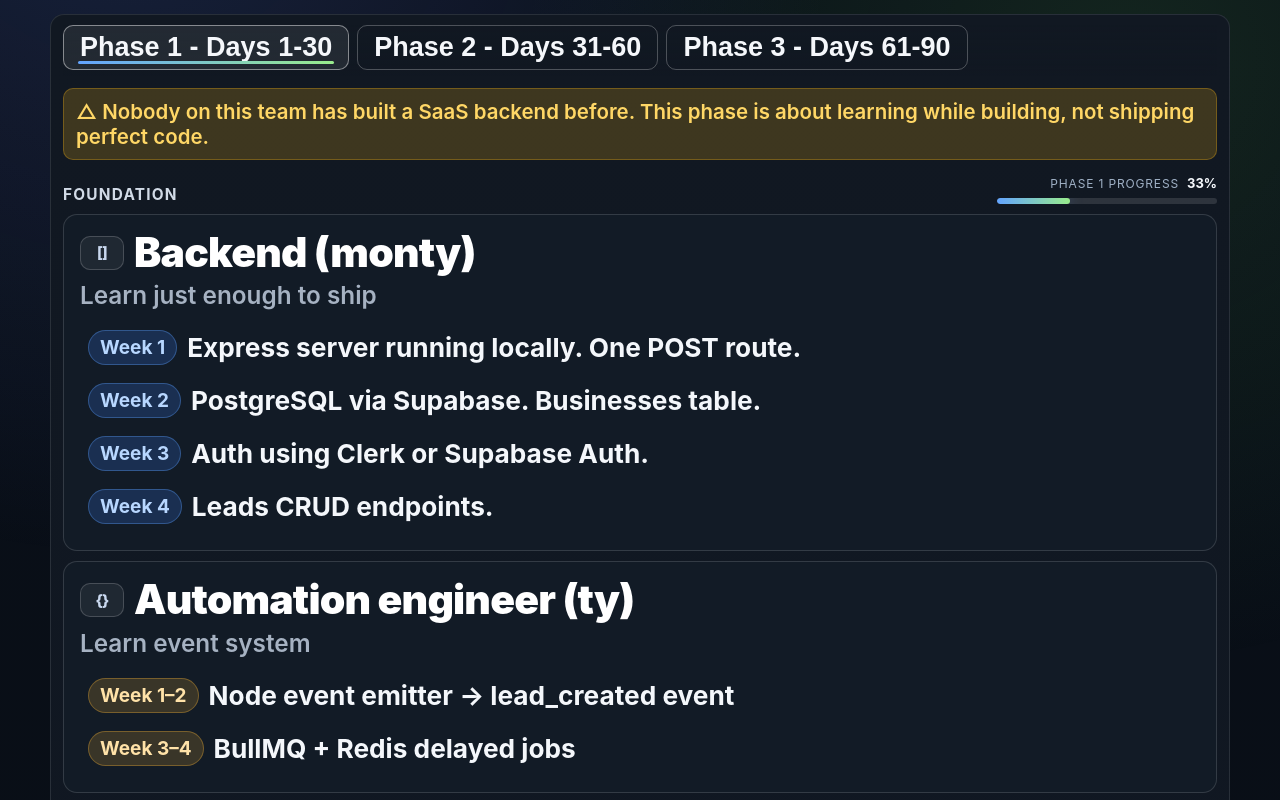
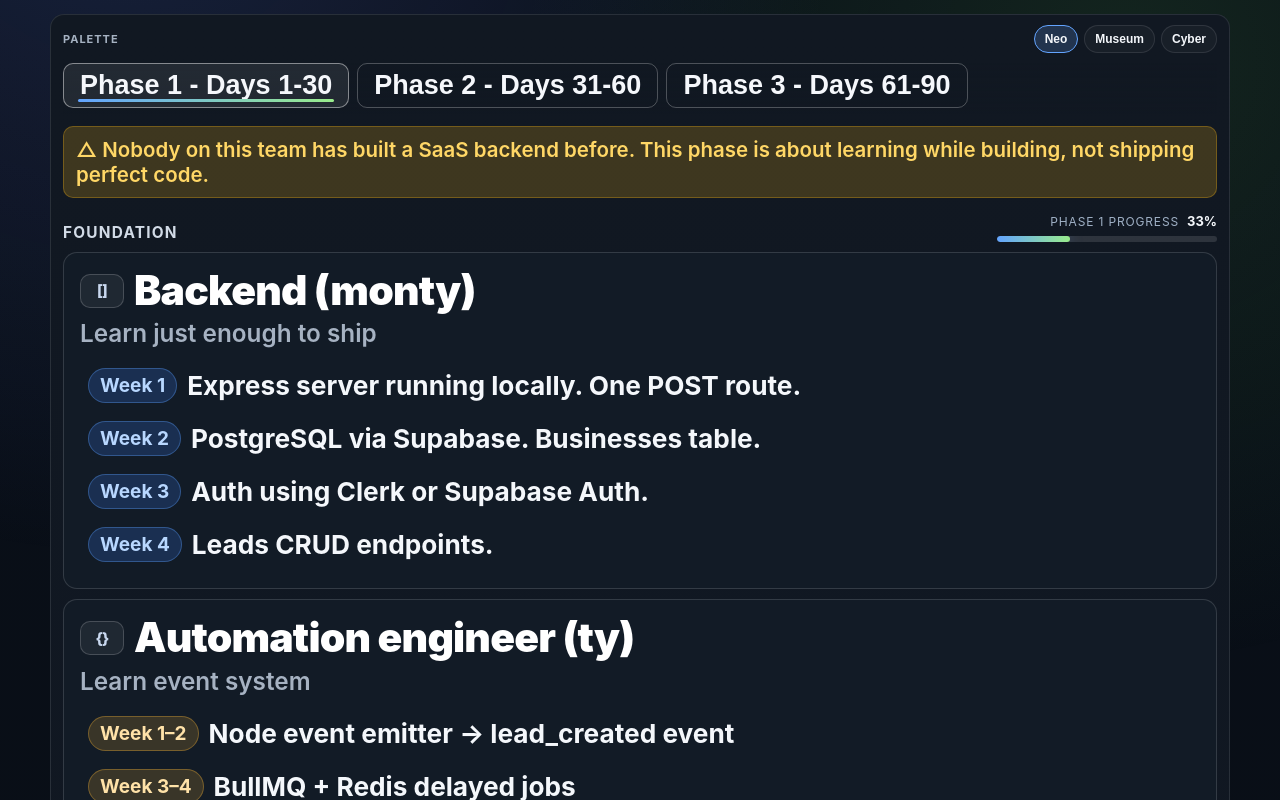
Before and after one commit to halfsins/90dayroadmap, a React (Vite) app: page / in a window 1280 px wide. Shown: the top 800 px of the page. Built offline with nearby package versions, Linux system fonts and the light colour scheme.

Commit message:
Add theme switcher and per-theme styling

```diff
--- a/src/App.jsx
+++ b/src/App.jsx
@@ -2,6 +2,7 @@ import { useState } from "react";
 
 export default function RoadmapDashboard() {
   const [active, setActive] = useState(0);
+  const [theme, setTheme] = useState("neo");
 
   const phases = [
     {
@@ -125,6 +126,11 @@ export default function RoadmapDashboard() {
   const phase = phases[active];
   const tabLabels = ["Days 1-30", "Days 31-60", "Days 61-90"];
   const phaseProgress = [33, 66, 100];
+  const themes = [
+    { id: "neo", label: "Neo" },
+    { id: "museum", label: "Museum" },
+    { id: "cyber", label: "Cyber" },
+  ];
   const chipTone = (title) => {
     if (title.includes("Backend")) return "chip-backend";
     if (title.includes("Automation")) return "chip-automation";
@@ -139,8 +145,23 @@ export default function RoadmapDashboard() {
   };
 
   return (
-    <div className="roadmap-page">
+    <div className={`roadmap-page theme-${theme}`}>
       <div className="roadmap-shell">
+        <div className="theme-row">
+          <span className="theme-label">Palette</span>
+          <div className="theme-pills">
+            {themes.map((t) => (
+              <button
+                key={t.id}
+                onClick={() => setTheme(t.id)}
+                className={`theme-pill ${theme === t.id ? "theme-pill-active" : ""}`}
+              >
+                {t.label}
+              </button>
+            ))}
+          </div>
+        </div>
+
         <div className="tabs-row">
           {phases.map((p, i) => (
             <button
```
